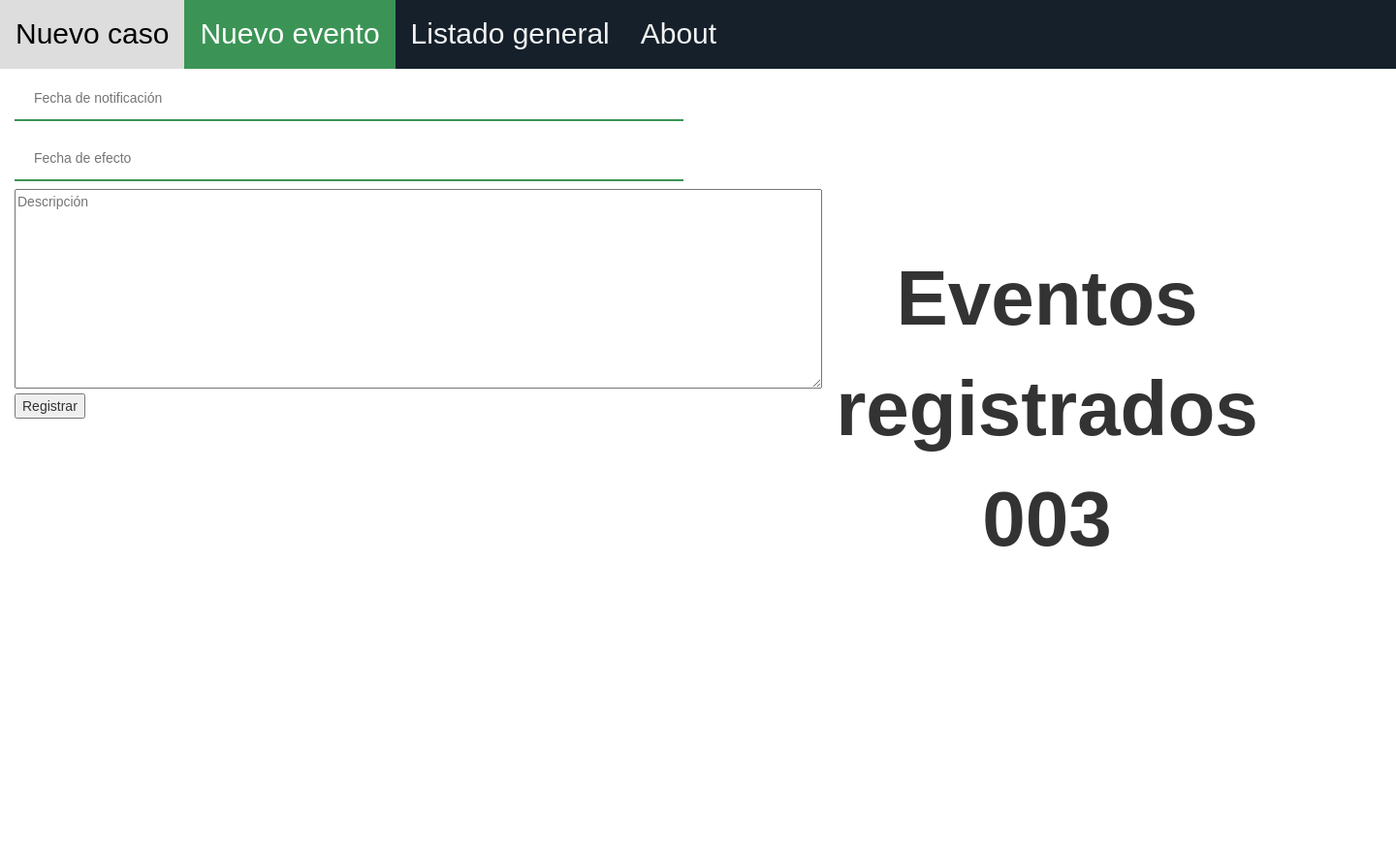
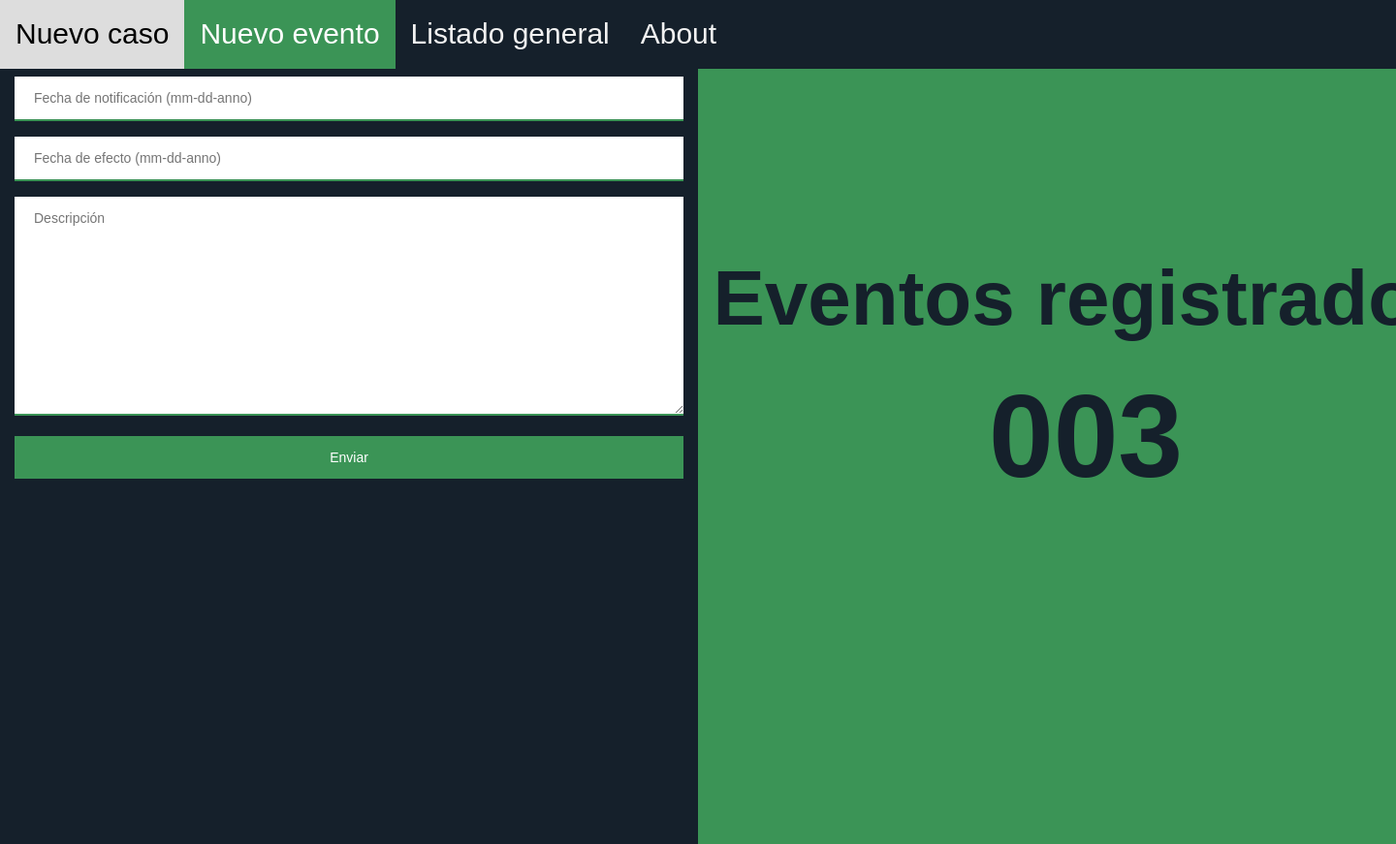
Before and after one commit to NagashL0l/WebRastreoCovid, a PHP site: page /nuevoEvento.php in a window 1440 px wide; the page is wider, and only the part inside the window is pictured. Shown: that part at 97% size. Before the commit the page ends 564 px from the top of that part, so only its background shows below. Run offline with PHP 8.4, Linux system fonts and the light colour scheme; a user stored in the database is signed in.

Commit message:
ajuste css

```diff
--- a/css/estiloNuevoEvento.css
+++ b/css/estiloNuevoEvento.css
@@ -37,7 +37,7 @@
 
 /*Nuevo envento*/
 .nuevoEvento {
-    padding-top: 25%;
+
     width: 100%;
 
 }
@@ -49,6 +49,7 @@
      box-sizing: border-box;
      border: none;
      border-bottom: 2px solid rgb(59, 148, 86);
+     color: gray;
 }
 textarea{
     width: 100%;
@@ -57,9 +58,10 @@
     box-sizing: border-box;
     border: none;
     border-bottom: 2px solid rgb(59, 148, 86);
+    color: gray;
 }
 
-input[type=submit] {
+input[type=button] {
     background-color:  rgb(59, 148, 86);
     border: none;
     color: white;
@@ -68,7 +70,6 @@
     margin: 8px 0;
     text-decoration: none;
     cursor: pointer;
-
 }
 
 .nuevoEvento{
@@ -105,7 +106,7 @@
   and (-webkit-min-device-pixel-ratio: 1) {
     /*Nuevo envento*/
     .nuevoEvento {
-        padding-top: 25%;
+       /* padding-top: 25%;*/
 
     }
 }
--- a/css/estiloPagAdmin.css
+++ b/css/estiloPagAdmin.css
@@ -83,6 +83,7 @@
     margin-top: 22.5vh;
     font-size: 80px;
     text-align:center;
+
 }
 
 .casos{
--- a/nuevoEvento.php
+++ b/nuevoEvento.php
@@ -10,7 +10,7 @@
     <!--Uso del framework Bootstrap para asegurar un diseño responsive-->
     <link rel="stylesheet" href="https://maxcdn.bootstrapcdn.com/bootstrap/3.4.1/css/bootstrap.min.css">
     <meta name="viewport" content="width=device-width, initial-scale=1, shrink-to-fit=no">
-    <link rel="stylesheet" href="css/estiloPagAdmin.css">
+    <link rel="stylesheet" href="css/estiloNuevoEvento.css">
     <meta charset="utf-8">
     <script src="https://ajax.googleapis.com/ajax/libs/jquery/3.5.1/jquery.min.js"></script>
     <script src="https://maxcdn.bootstrapcdn.com/bootstrap/3.4.1/js/bootstrap.min.js"></script>
@@ -42,11 +42,12 @@
                 <div class="row no-gutter">
                     <div class="nuevoEvento">
                         <div class="col-lg-12">
-                            <form action="succes.html" method="post">
-                                <input type="text" name="fechaNofificacion" placeholder="Fecha de notificación"><br>
-                                <input type="text" name="fechaEfecto" placeholder="Fecha de efecto">
+                            <form>
+                                <input type="text" name="fechaNofificacion" placeholder="Fecha de notificación (mm-dd-anno)"><br>
+                                <input type="text" name="fechaEfecto" placeholder="Fecha de efecto (mm-dd-anno)">
                                 <textarea name="descripcion" rows="10" cols="100" placeholder="Descripción"></textarea>
-                                <input type="submit" value="Registrar">
+                                <input type="button" value="Enviar" onclick="comprobarRegistroEvento();location.reload()"><br>
+                            </form>
                         </div>
 
                     </div>
```
